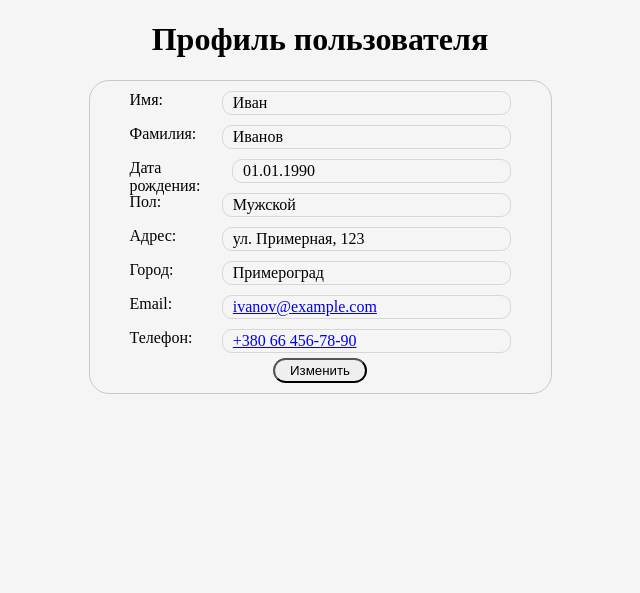
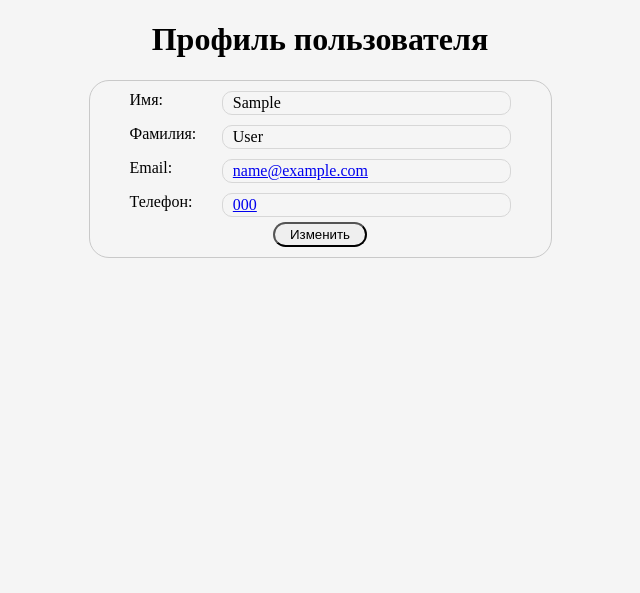
Before and after one commit to rubix0307/pet-for-you, a Django app: page /user/ in a window 1280 px wide. Shown: the part 90-683 px from the top of the page, without its empty margins (320-960 px from the left). Run offline with Django 4.2, Linux system fonts and the light colour scheme; a user stored in the database is signed in; tables that the repository leaves empty hold one stand-in row (values such as "Sample post"); some libraries are stand-ins or nearby versions.

Commit message:
edit template profile data

```diff
--- a/pet_for_you/user/templates/user/inc/_profile_main_user_data.html
+++ b/pet_for_you/user/templates/user/inc/_profile_main_user_data.html
@@ -1,15 +1,14 @@
+
+
+
 <div id="user-data">
 
-    <div class="line">Имя: <div class="value">Иван</div></div>
-    <div class="line">Фамилия: <div class="value">Иванов</div></div>
-    <div class="line">Дата рождения: <div class="value">01.01.1990</div></div>
-    <div class="line">Пол: <div class="value">Мужской</div></div>
-    <div class="line">Адрес: <div class="value">ул. Примерная, 123</div></div>
-    <div class="line">Город: <div class="value">Примероград</div></div>
-    <div class="line">Email: <a href="mailto:ivanov@example.com">ivanov@example.com</a></div>
-    <div class="line">Телефон: <a href="tel:+380664567890">+380 66 456-78-90</a></div>
+    <div class="line">Имя: <div class="value">{{ request.user.first_name }}</div></div>
+    <div class="line">Фамилия: <div class="value">{{ request.user.last_name }}</div></div>
+    <div class="line">Email: <a href="mailto:{{ request.user.email }}">{{ request.user.email }}</a></div>
+    <div class="line">Телефон: <a href="tel:{{ request.user.phone }}">{{ request.user.phone }}</a></div>
 
     <div class="btns">
-        <button hx-trigger="click" hx-get="/user/profile_main_user_data_form/" hx-target="#user-data" hx-swap="outerHTML">Изменить</button>
+        <button hx-trigger="click" hx-get="{% url 'profile_main_user_data_form' %}" hx-target="#user-data" hx-swap="outerHTML">Изменить</button>
     </div>
 </div>
```
Also changed, not shown: pet_for_you/user/templates/user/inc/_profile_main_user_data_form.html (+5 -21 lines).
